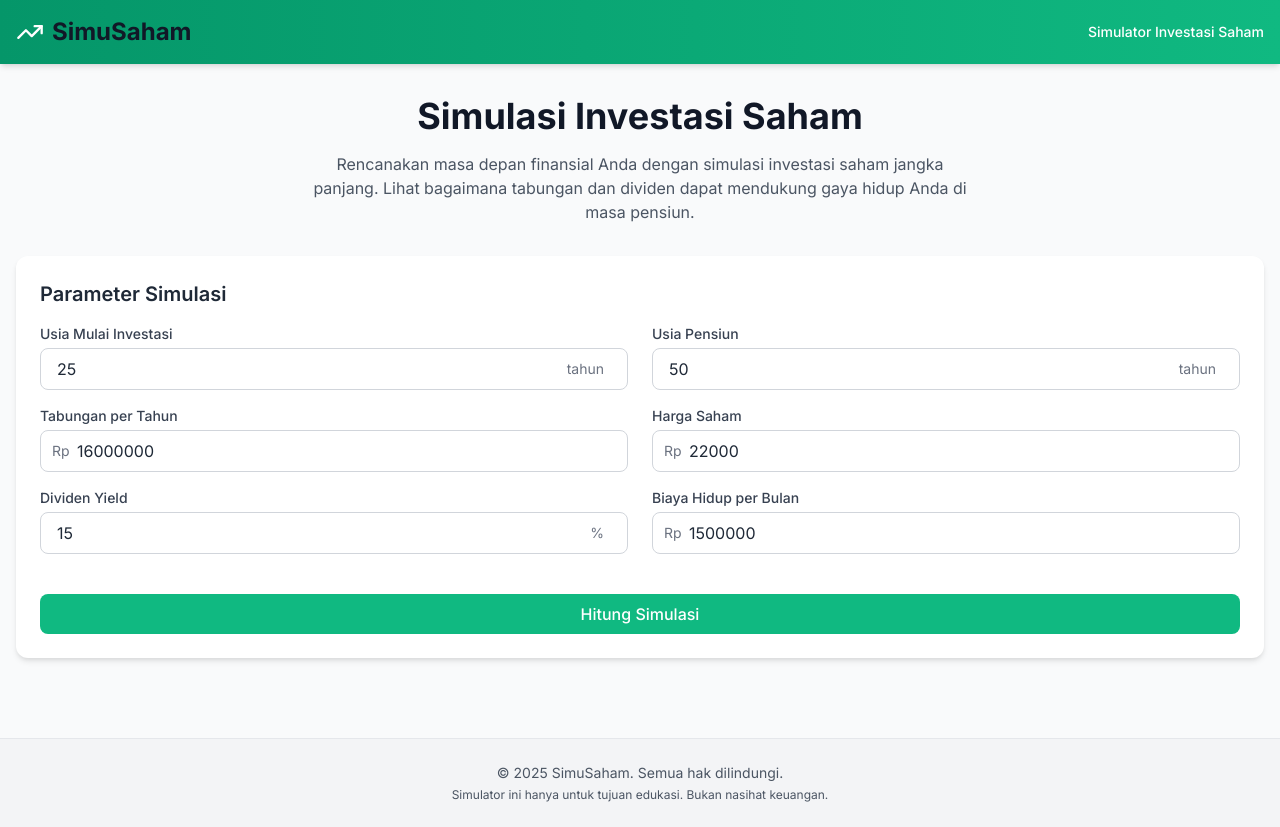
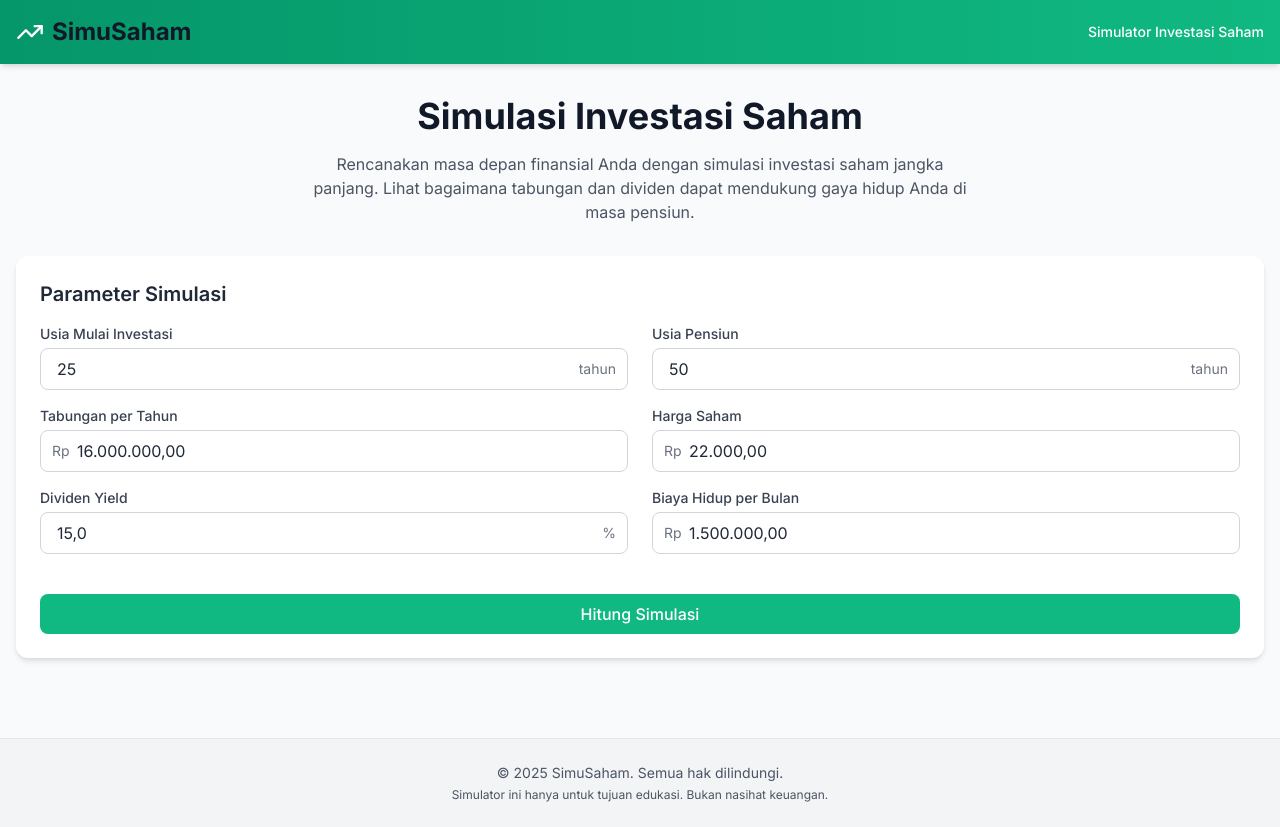
Before and after one commit to rizkythegreat/simulasi_investasi, a React (Vite) app: page / in a window 1280 px wide. Built offline with nearby package versions, Linux system fonts and the light colour scheme.

Commit message:
update form input type

```diff
--- a/src/components/Form/InputField.tsx
+++ b/src/components/Form/InputField.tsx
@@ -1,7 +1,10 @@
+import { useEffect, useState } from "react";
+import { formatRupiah, parseRupiah } from "../../utils/format";
+
 interface InputFieldProps {
   id: string;
   label: string;
-  type: 'number' | 'text';
+  type: 'number' | 'currency' | 'percentage';
   value: number;
   min?: number;
   max?: number;
@@ -23,36 +26,77 @@ const InputField: React.FC<InputFieldProps> = ({
   onChange,
   prefix,
   suffix,
-  tooltip
 }) => {
+  const [displayValue, setDisplayValue] = useState('');
+  const [isFocused, setIsFocused] = useState(false);
+
+  useEffect(() => {
+  if (!isFocused) {
+    setDisplayValue(
+      type === 'currency'
+        ? formatRupiah(value)
+        : type === 'percentage'
+        ? value.toFixed(1).replace('.', ',')
+        : value.toString()
+    );
+  }
+}, [value, isFocused, type]);
+
   const handleChange = (e: React.ChangeEvent<HTMLInputElement>) => {
-    const raw = e.target.value;
+    let rawValue = e.target.value;
+    let parsedValue: number;
 
-    if (raw === '') {
-      onChange(NaN);
-      return;
+    if (type === 'currency') {
+      // Hanya izinkan angka dan koma untuk input uang
+      rawValue = rawValue.replace(/[^\d,]/g, '');
+      parsedValue = parseRupiah(rawValue) || 0;
+    } else if (type === 'percentage') {
+      rawValue = rawValue.replace(/[^\d,.]/g, '')
+        .replace(',', '.');
+      const parts = rawValue.split('.');
+      if (parts.length > 1) {
+        rawValue = parts[0] + '.' + parts[1].replace(/\./g, '');
+      }
+      parsedValue = parseFloat(rawValue) || 0;
+    } else {
+      // Hanya izinkan angka untuk input bilangan bulat
+      rawValue = rawValue.replace(/\D/g, '');
+      parsedValue = parseInt(rawValue) || 0;
     }
-    const newValue = parseFloat(raw);
-    if (!isNaN(newValue)) {
-      onChange(newValue);
+
+    // Validasi min/max
+    if (min !== undefined && parsedValue < min) parsedValue = min;
+    if (max !== undefined && parsedValue > max) parsedValue = max;
+
+    setDisplayValue(rawValue);
+    onChange(parsedValue);
+  };
+
+  const handleFocus = () => {
+    setIsFocused(true);
+    setDisplayValue(value.toString());
+  };
+
+  const handleBlur = () => {
+    setIsFocused(false);
+    setDisplayValue(formatRupiah(value));
+  };
+
+  const handleKeyDown = (e: React.KeyboardEvent) => {
+    if (e.key === 'ArrowUp') {
+      e.preventDefault();
+      onChange(Math.min(max || Infinity, (value || 0) + step));
+    } else if (e.key === 'ArrowDown') {
+      e.preventDefault();
+      onChange(Math.max(min || -Infinity, (value || 0) - step));
     }
   };
 
   return (
     <div className="mb-4">
-      <div className="flex items-center justify-between">
-        <label htmlFor={id} className="block text-sm font-medium text-gray-700 mb-1">
-          {label}
-        </label>
-        {tooltip && (
-          <div className="group relative">
-            <span className="cursor-help text-gray-400 text-sm">ⓘ</span>
-            <div className="opacity-0 group-hover:opacity-100 transition-opacity absolute z-10 bg-gray-800 text-white text-xs rounded p-2 -right-2 -top-1 transform -translate-y-full w-48">
-              {tooltip}
-            </div>
-          </div>
-        )}
-      </div>
+      <label htmlFor={id} className="block text-sm font-medium text-gray-700 mb-1">
+        {label}
+      </label>
       <div className="relative">
         {prefix && (
           <div className="absolute inset-y-0 left-0 pl-3 flex items-center pointer-events-none">
@@ -60,18 +104,19 @@ const InputField: React.FC<InputFieldProps> = ({
           </div>
         )}
         <input
-          type={type}
+          type="text"
+          inputMode="decimal"
           id={id}
           name={id}
-          value={value}
-          min={min}
-          max={max}
-          step={step}
+          value={displayValue}
           onChange={handleChange}
-          className={`input-field ${prefix ? 'pl-9' : ''} pr-1`}
+          onFocus={handleFocus}
+          onBlur={handleBlur}
+          onKeyDown={handleKeyDown}
+          className={`input-field ${prefix ? 'pl-9' : ''} ${suffix ? 'pr-7' : ''}`}
         />
         {suffix && (
-          <div className="absolute inset-y-0 right-5 pr-1 flex items-center pointer-events-none">
+          <div className="absolute inset-y-0 right-0 pr-3 flex items-center pointer-events-none">
             <span className="text-gray-500 sm:text-sm">{suffix}</span>
           </div>
         )}
--- a/src/components/Form/SimulationForm.tsx
+++ b/src/components/Form/SimulationForm.tsx
@@ -56,7 +56,7 @@ const SimulationForm: React.FC<SimulationFormProps> = ({ onSimulate }) => {
           <InputField
             id="savingsPerYear"
             label="Tabungan per Tahun"
-            type="number"
+            type="currency"
             value={inputs.savingsPerYear}
             min={0}
             step={1000000}
@@ -66,7 +66,7 @@ const SimulationForm: React.FC<SimulationFormProps> = ({ onSimulate }) => {
           <InputField
             id="stockPrice"
             label="Harga Saham"
-            type="number"
+            type="currency"
             value={inputs.stockPrice}
             min={0}
             step={100}
@@ -76,7 +76,7 @@ const SimulationForm: React.FC<SimulationFormProps> = ({ onSimulate }) => {
           <InputField
             id="dividendYield"
             label="Dividen Yield"
-            type="number"
+            type="percentage"
             value={inputs.dividendYield}
             min={0}
             max={100}
@@ -87,7 +87,7 @@ const SimulationForm: React.FC<SimulationFormProps> = ({ onSimulate }) => {
           <InputField
             id="monthlyExpenses"
             label="Biaya Hidup per Bulan"
-            type="number"
+            type="currency"
             value={inputs.monthlyExpenses}
             min={0}
             step={500000}
--- /dev/null
+++ b/src/utils/format.ts
@@ -0,0 +1,13 @@
+export const formatRupiah = (value: number): string => {
+  return new Intl.NumberFormat('id-ID', {
+    style: 'decimal',
+    minimumFractionDigits: 2,
+    maximumFractionDigits: 2
+  }).format(value);
+};
+
+export const parseRupiah = (formattedValue: string): number => {
+  // Hapus semua karakter non-digit kecuali koma
+  const cleaned = formattedValue.replace(/[^\d,]/g, '').replace(',', '.');
+  return parseFloat(cleaned) || 0;
+};
```
